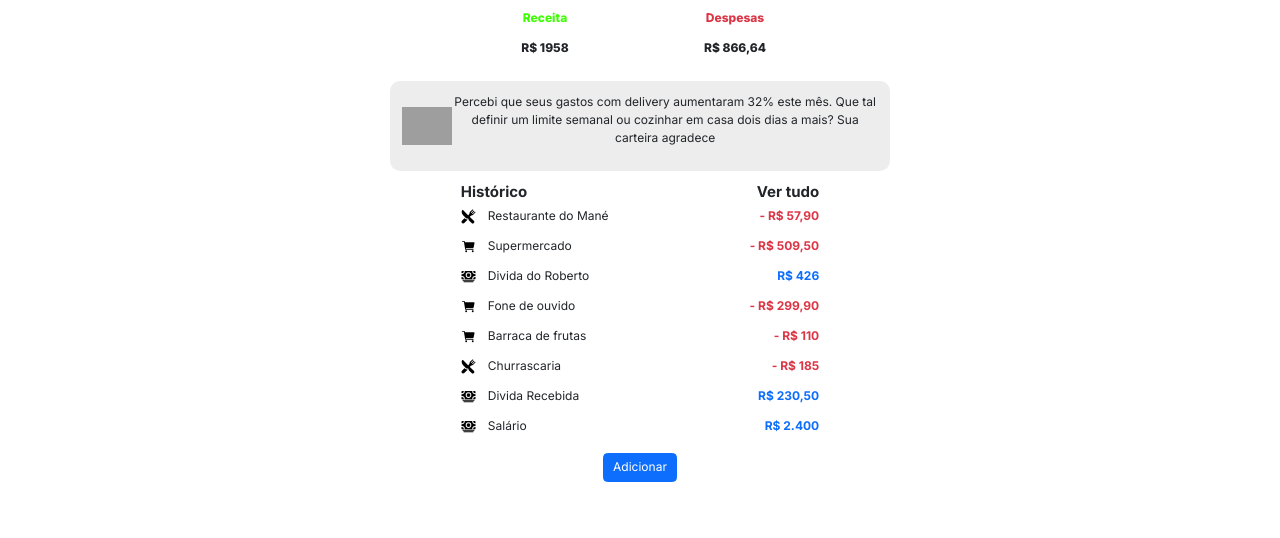
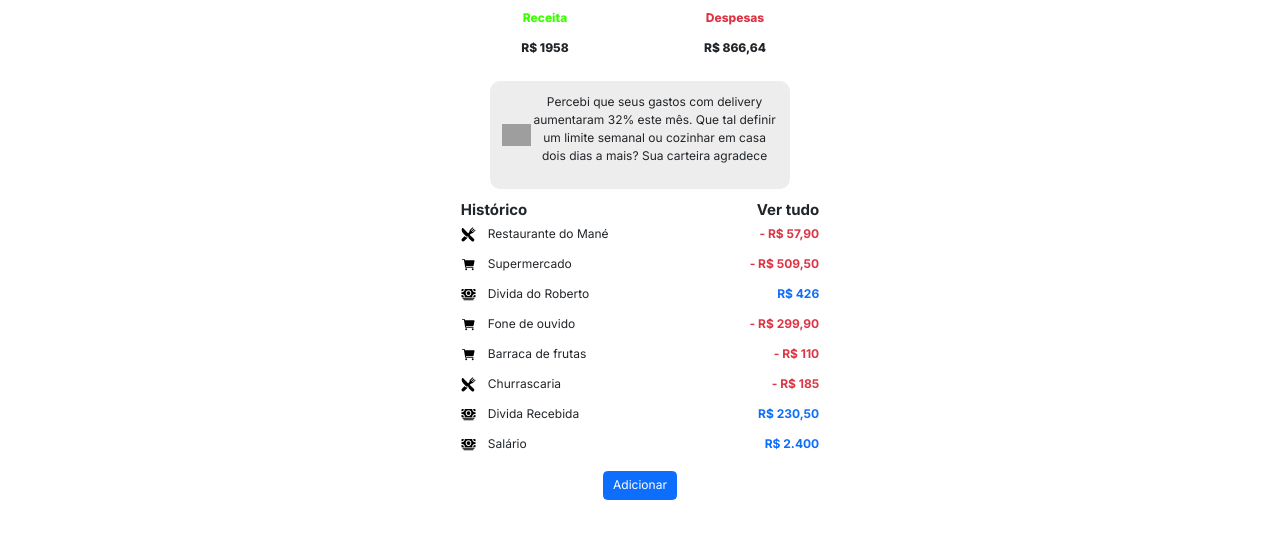
Before and after one commit to Alesilva25/Fintech, a plain HTML site: page index.html in a window 1280 px wide. Shown: the part 126-664 px from the top of the page. Drawn offline with nearby package versions, Linux system fonts and the light colour scheme; grey boxes are pictures that could not be loaded.

Commit message:
fix: sizing mensagem bot

```diff
--- a/css/style.css
+++ b/css/style.css
@@ -51,7 +51,7 @@ img {
     margin: 1rem auto;
     padding: 1rem;
     gap: -5px;
-    max-width: 500px;
+    max-width: 300px;
     border-radius: 10px;
 }
 
--- a/index.html
+++ b/index.html
@@ -58,7 +58,7 @@
 
     <div class="mensagemBot">
       <img src="imagens/robot.svg" alt="" class="robot-img">
-      <p>Percebi que seus gastos com delivery aumentaram 32% este mês. Que tal definir um limite semanal ou cozinhar em
+      <p class="p-mensagemBot">Percebi que seus gastos com delivery aumentaram 32% este mês. Que tal definir um limite semanal ou cozinhar em
         casa dois dias a mais? Sua carteira agradece</p>
     </div>
 
```
